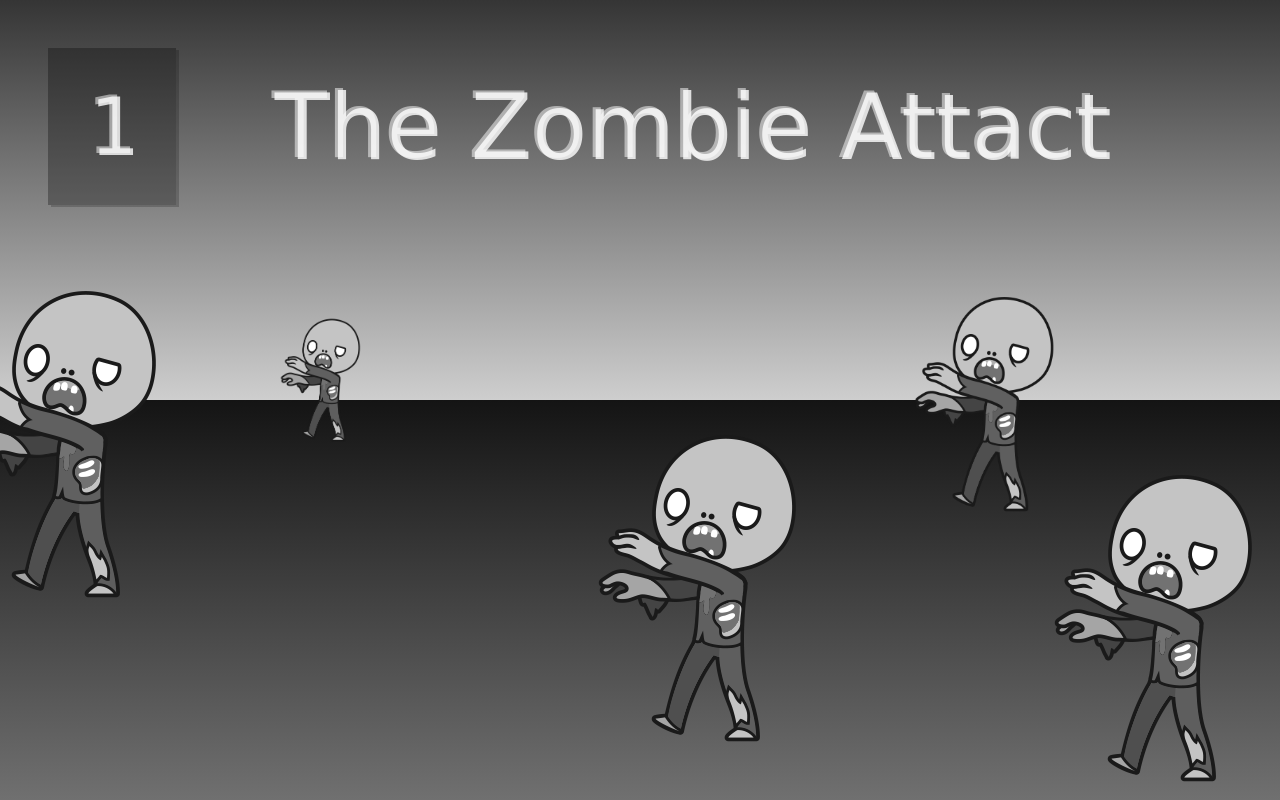
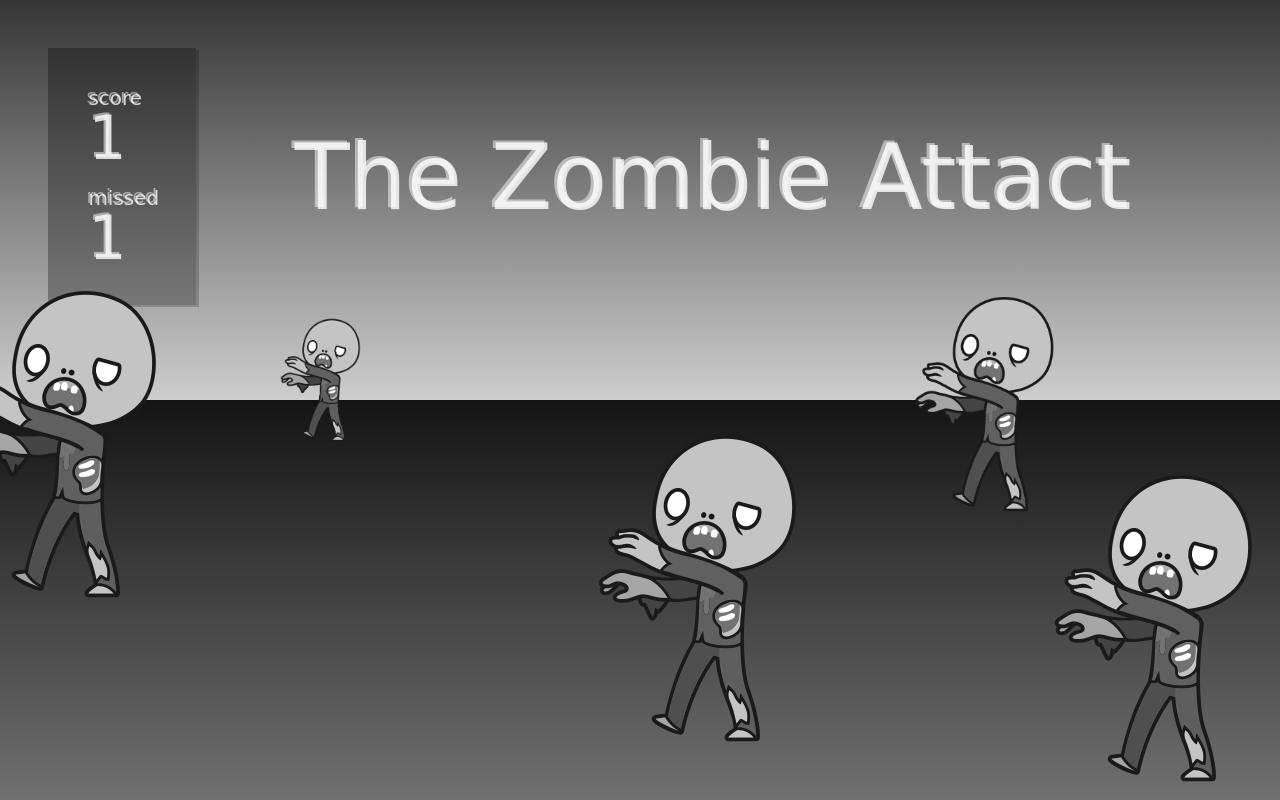
Before and after one commit to dyminki/ZombieAttackGame, a website: page index.html in a window 1280 px wide. Both pictures are taken after a click on the element 679 px from the left and 411 px from the top of the page. Drawn offline with Linux system fonts and the light colour scheme; a web font is replaced by a local one.

Commit message:
added missed

```diff
--- a/index.html
+++ b/index.html
@@ -11,7 +11,12 @@
 <body>
     <div class="the-game">
         <div class="container">
-                <div class="points">0</div>
+                <div class="point">
+                    score<br>
+                    <span class="points">0</span><br><br>
+                    missed<br>
+                    <span class="missed">0</span>
+                </div>
                 <div class="title">The Zombie Attact</div>
         </div>
     </div>
--- a/js/app.js
+++ b/js/app.js
@@ -2,9 +2,12 @@ document.addEventListener("DOMContentLoaded", function() {
 
  var theGame = document.querySelector(".the-game");
  var counter = 0;
+ var missedCount = 0;
 
     timer = setInterval(function () {
         var points = document.querySelector(".points");
+        var missed = document.querySelector(".missed");
+        var title = document.querySelector(".title");
         var zombie = document.createElement("div");
 
         zombie.classList.add("zombie");
@@ -28,6 +31,12 @@ document.addEventListener("DOMContentLoaded", function() {
 
         zombie.addEventListener("animationend", function(event) {
             this.remove();
+            missedCount++;
+            missed.innerText = missedCount;
+            if (missedCount === 10) {
+                title.innerText = "Game Over";
+                clearInterval(timer);
+            }
         });
 
         zombie.addEventListener("click", function (e) {
--- a/scss/partials/_base.scss
+++ b/scss/partials/_base.scss
@@ -55,15 +55,18 @@ html {
     }
 }
 
-.points {
+.point {
     align-items: center;
     justify-content: center;
     padding: 3vw;
     background-color: rgba(0,0,0,.3);
     box-shadow: 3px 2px rgba(0,0,0,.2);
-    font-size: 80px;
+    font-size: 20px;
     color: rgba(255,255,255,0.5);
-    text-shadow: 3px 2px rgba(255,255,255,0.8);
+    text-shadow: 2px 2px rgba(255,255,255,0.8);
+    span {
+        font-size: 60px;
+    }
 }
 
 .title {
@@ -73,7 +76,7 @@ html {
 }
 
 
-@media (max-width: 500px) {
+@media (max-width: 600px) {
     .title {
         font-size: 30px;
     }
```
Also changed, not shown: css/main.css.
